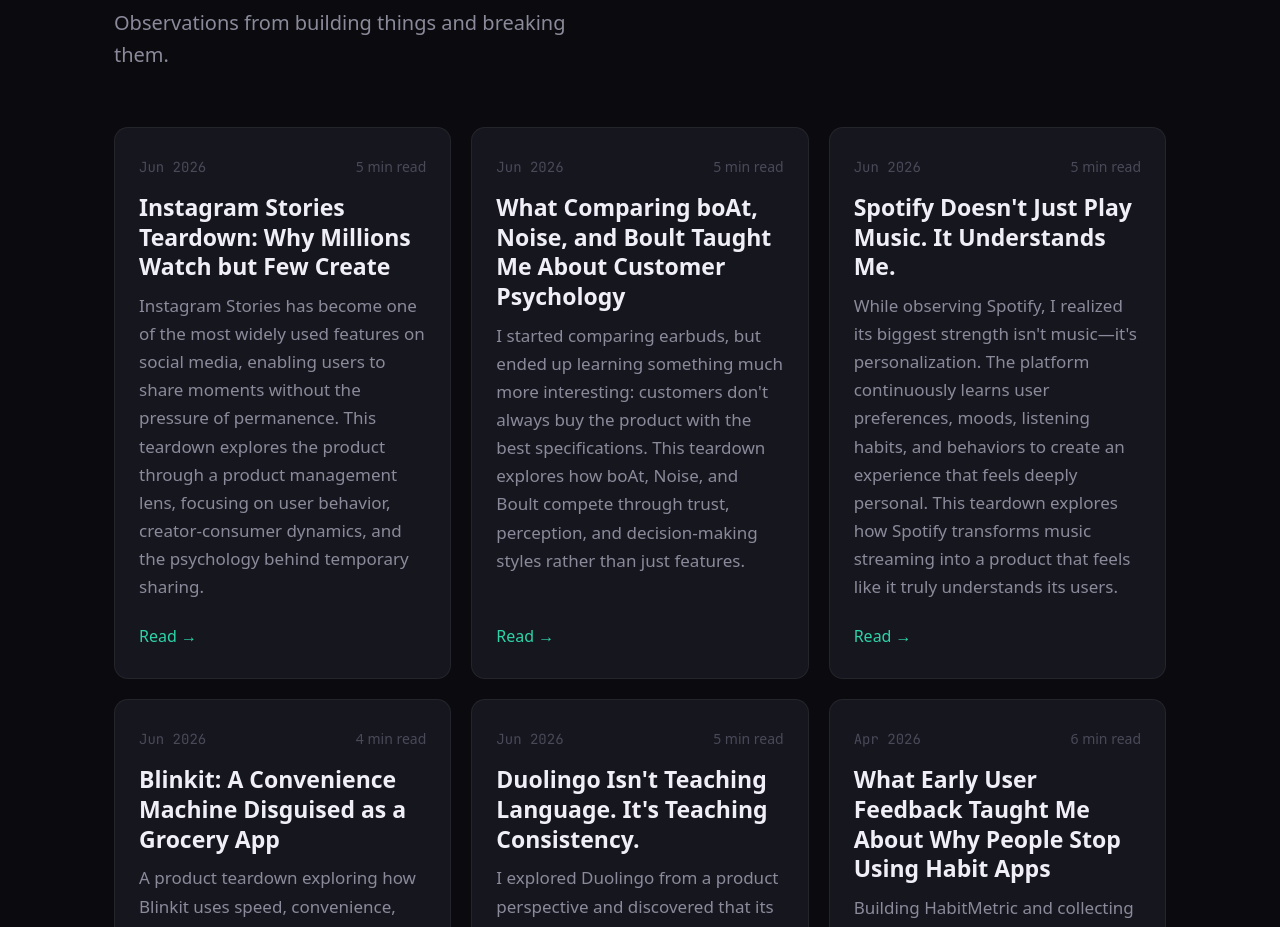
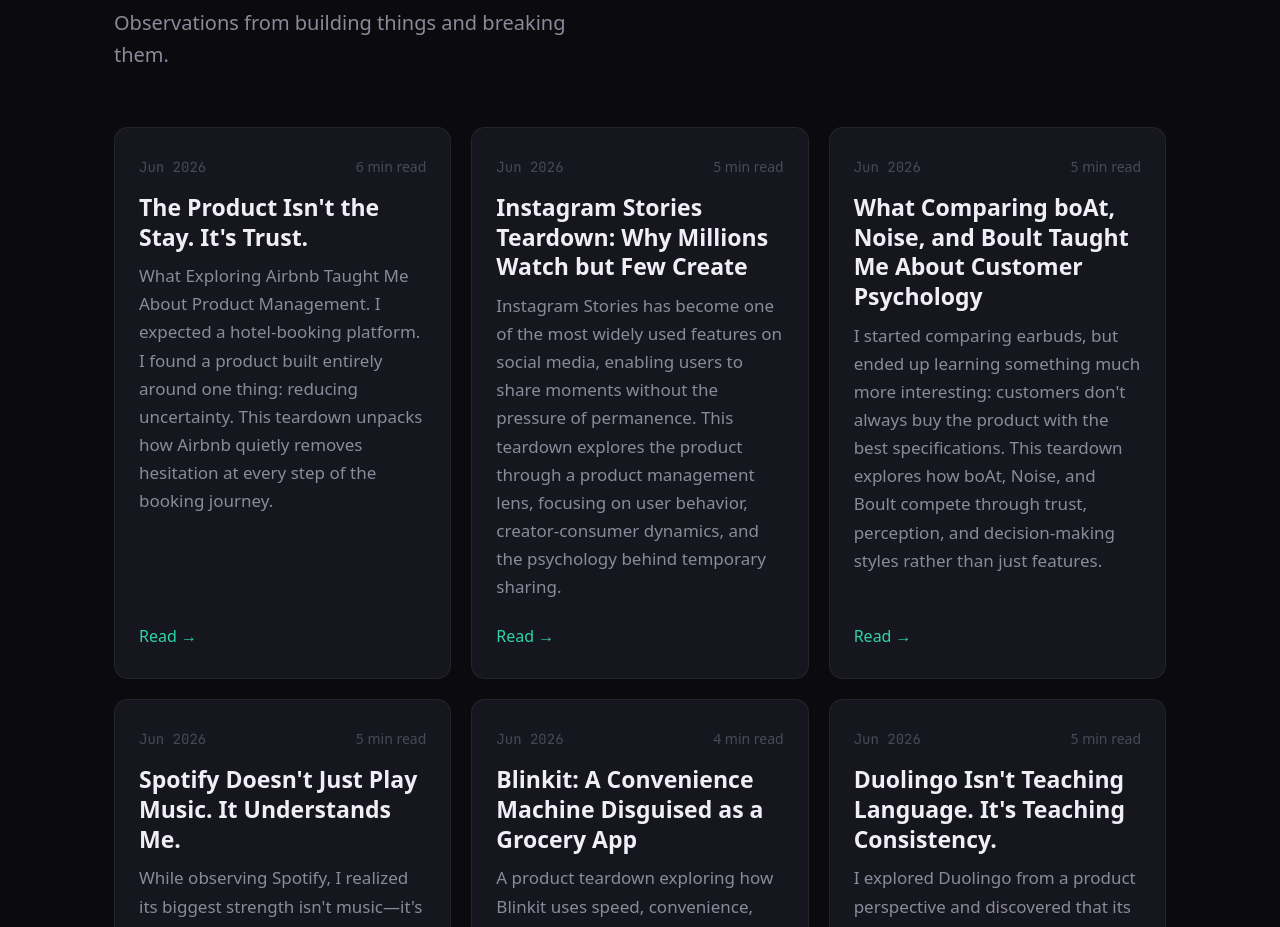
Before and after one commit to harshikagahlot/pm-portfolio, a React (Vite) app: page / in a window 1280 px wide. Shown: the part 9226-10153 px from the top of the page. Built offline with nearby package versions, Linux system fonts and the light colour scheme; a web font is replaced by a local one.

Commit message:
Add Airbnb blog post to Blog section

```diff
--- a/src/sections/Blog.tsx
+++ b/src/sections/Blog.tsx
@@ -12,6 +12,14 @@
 }
 
 const BLOG_POSTS: BlogPost[] = [
+  {
+    id: 9,
+    date: 'Jun 2026',
+    readTime: '6 min read',
+    title: "The Product Isn't the Stay. It's Trust.",
+    excerpt: "What Exploring Airbnb Taught Me About Product Management. I expected a hotel-booking platform. I found a product built entirely around one thing: reducing uncertainty. This teardown unpacks how Airbnb quietly removes hesitation at every step of the booking journey.",
+    href: 'https://productandperspective.blogspot.com/2026/06/the-product-isnt-stay-its-trust.html',
+  },
   {
     id: 8,
     date: 'Jun 2026',
```
